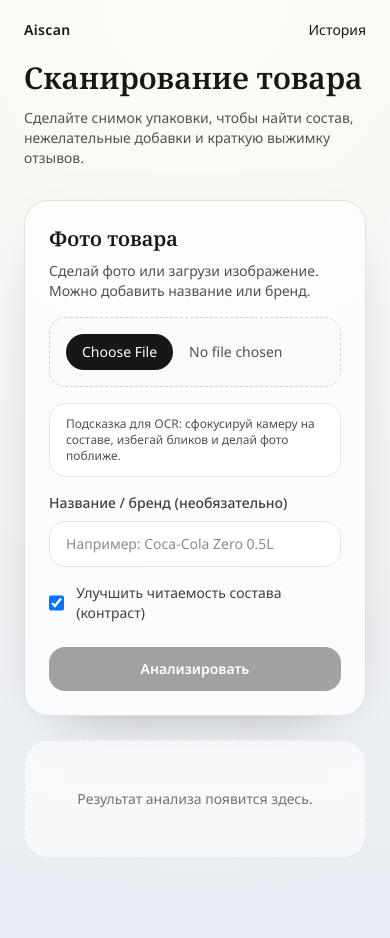
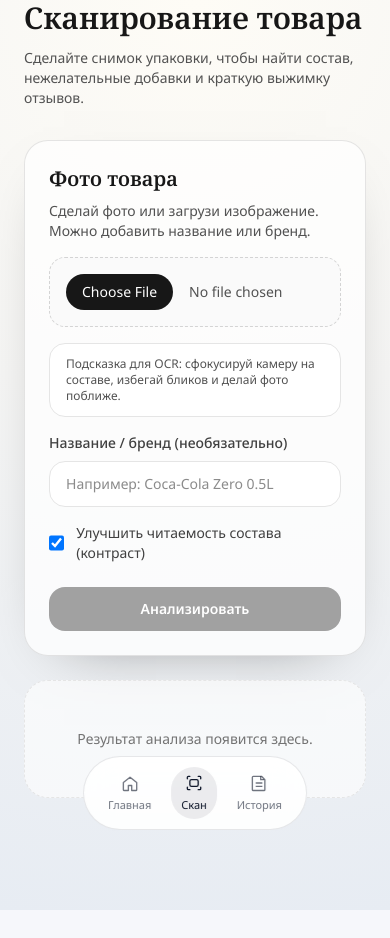
Before and after one commit to Ramiz2284/AI_Sacan_web, a Next.js app: page /scan in a window 390 px wide. After the commit the page ends 910 px from the top, so only its background shows below. Built offline with nearby package versions, Linux system fonts and the light colour scheme.

Commit message:
Add mobile bottom nav and micro animations

```diff
--- a/src/app/globals.css
+++ b/src/app/globals.css
@@ -22,6 +22,7 @@ body {
   color: var(--foreground);
   font-family: var(--font-manrope), sans-serif;
   min-height: 100vh;
+  padding-bottom: env(safe-area-inset-bottom);
 }
 
 h1,
@@ -83,6 +84,57 @@ a {
   animation: fade-in 0.8s ease 0.2s both;
 }
 
+.tap-feedback {
+  transition: transform 0.15s ease, box-shadow 0.2s ease;
+}
+
+.tap-feedback:active {
+  transform: scale(0.98);
+}
+
+.bottom-nav {
+  position: fixed;
+  bottom: 14px;
+  left: 50%;
+  transform: translateX(-50%);
+  display: flex;
+  gap: 10px;
+  padding: 10px 14px;
+  border-radius: 999px;
+  background: rgba(255, 255, 255, 0.9);
+  border: 1px solid rgba(15, 23, 42, 0.1);
+  box-shadow: 0 30px 80px -50px rgba(15, 23, 42, 0.7);
+  backdrop-filter: blur(16px);
+  z-index: 50;
+}
+
+.bottom-nav-item {
+  display: flex;
+  flex-direction: column;
+  align-items: center;
+  gap: 4px;
+  font-size: 11px;
+  color: rgba(15, 23, 42, 0.6);
+  padding: 6px 10px;
+  border-radius: 999px;
+  transition: color 0.2s ease, background 0.2s ease, transform 0.15s ease;
+}
+
+.bottom-nav-item:active {
+  transform: scale(0.95);
+}
+
+.bottom-nav-item.active {
+  color: #0f172a;
+  background: rgba(15, 23, 42, 0.08);
+}
+
+@media (min-width: 768px) {
+  .bottom-nav {
+    display: none;
+  }
+}
+
 @keyframes float-slow {
   0% {
     transform: translate3d(0, 0, 0);
--- a/src/app/history/page.tsx
+++ b/src/app/history/page.tsx
@@ -2,11 +2,12 @@
 
 import Link from "next/link";
 import HistoryList from "@/components/HistoryList";
+import BottomNav from "@/components/BottomNav";
 
 export default function HistoryPage() {
   return (
     <div className="min-h-screen bg-[radial-gradient(circle_at_top,_#f5f7ff,_#f4f5f7_45%,_#eef2f7_100%)] text-neutral-900">
-      <header className="flex items-center justify-between px-6 py-5 text-sm">
+      <header className="hidden items-center justify-between px-6 py-5 text-sm md:flex">
         <Link href="/" className="font-semibold tracking-wide">
           Aiscan
         </Link>
@@ -14,9 +15,10 @@ export default function HistoryPage() {
           Сканировать
         </Link>
       </header>
-      <main className="mx-auto max-w-6xl px-6 pb-20">
+      <main className="mx-auto max-w-6xl px-6 pb-28">
         <HistoryList />
       </main>
+      <BottomNav />
     </div>
   );
 }
--- a/src/app/scan/page.tsx
+++ b/src/app/scan/page.tsx
@@ -2,11 +2,12 @@
 
 import Link from "next/link";
 import ScanForm from "@/components/ScanForm";
+import BottomNav from "@/components/BottomNav";
 
 export default function ScanPage() {
   return (
     <div className="min-h-screen bg-[radial-gradient(circle_at_top,_#fefcf6,_#f5f5f4_45%,_#e7ecf3_100%)] text-neutral-900">
-      <header className="flex items-center justify-between px-6 py-5 text-sm">
+      <header className="hidden items-center justify-between px-6 py-5 text-sm md:flex">
         <Link href="/" className="font-semibold tracking-wide">
           Aiscan
         </Link>
@@ -14,7 +15,7 @@ export default function ScanPage() {
           История
         </Link>
       </header>
-      <main className="mx-auto max-w-6xl px-6 pb-20">
+      <main className="mx-auto max-w-6xl px-6 pb-28">
         <div className="mb-8 max-w-3xl">
           <h1 className="text-3xl font-semibold">Сканирование товара</h1>
           <p className="mt-3 text-sm text-neutral-600">
@@ -24,6 +25,7 @@ export default function ScanPage() {
         </div>
         <ScanForm />
       </main>
+      <BottomNav />
     </div>
   );
 }
--- /dev/null
+++ b/src/components/BottomNav.tsx
@@ -0,0 +1,82 @@
+"use client";
+
+import Link from "next/link";
+import { usePathname } from "next/navigation";
+
+const navItems = [
+  {
+    href: "/",
+    label: "Главная",
+    icon: (
+      <svg width="20" height="20" viewBox="0 0 24 24" fill="none" aria-hidden="true">
+        <path
+          d="M4 11.5L12 5l8 6.5V20a1 1 0 0 1-1 1h-5v-6H10v6H5a1 1 0 0 1-1-1v-8.5z"
+          stroke="currentColor"
+          strokeWidth="1.6"
+          strokeLinejoin="round"
+        />
+      </svg>
+    ),
+  },
+  {
+    href: "/scan",
+    label: "Скан",
+    icon: (
+      <svg width="20" height="20" viewBox="0 0 24 24" fill="none" aria-hidden="true">
+        <path
+          d="M4 7V5a1 1 0 0 1 1-1h2M20 7V5a1 1 0 0 0-1-1h-2M4 17v2a1 1 0 0 0 1 1h2M20 17v2a1 1 0 0 1-1 1h-2"
+          stroke="currentColor"
+          strokeWidth="1.6"
+          strokeLinecap="round"
+        />
+        <rect
+          x="7"
+          y="8"
+          width="10"
+          height="8"
+          rx="2"
+          stroke="currentColor"
+          strokeWidth="1.6"
+        />
+      </svg>
+    ),
+  },
+  {
+    href: "/history",
+    label: "История",
+    icon: (
+      <svg width="20" height="20" viewBox="0 0 24 24" fill="none" aria-hidden="true">
+        <path
+          d="M5 4h10l4 4v12a1 1 0 0 1-1 1H5a1 1 0 0 1-1-1V5a1 1 0 0 1 1-1z"
+          stroke="currentColor"
+          strokeWidth="1.6"
+          strokeLinejoin="round"
+        />
+        <path d="M8 12h8M8 16h8" stroke="currentColor" strokeWidth="1.6" />
+        <path d="M14 4v4h4" stroke="currentColor" strokeWidth="1.6" />
+      </svg>
+    ),
+  },
+];
+
+export default function BottomNav() {
+  const pathname = usePathname();
+
+  return (
+    <nav className="bottom-nav">
+      {navItems.map((item) => {
+        const active = pathname === item.href;
+        return (
+          <Link
+            key={item.href}
+            href={item.href}
+            className={`bottom-nav-item ${active ? "active" : ""}`}
+          >
+            {item.icon}
+            <span>{item.label}</span>
+          </Link>
+        );
+      })}
+    </nav>
+  );
+}
--- a/src/components/HistoryList.tsx
+++ b/src/components/HistoryList.tsx
@@ -69,14 +69,14 @@ export default function HistoryList() {
           <button
             type="button"
             onClick={() => exportHistory()}
-            className="rounded-full border border-neutral-900 px-4 py-2 text-xs font-semibold text-neutral-900 transition hover:bg-neutral-900 hover:text-white"
+            className="tap-feedback rounded-full border border-neutral-900 px-4 py-2 text-xs font-semibold text-neutral-900 transition hover:bg-neutral-900 hover:text-white"
           >
             Экспорт
           </button>
           <button
             type="button"
             onClick={handleClearAll}
-            className="rounded-full border border-rose-300 px-4 py-2 text-xs font-semibold text-rose-700 transition hover:bg-rose-600 hover:text-white"
+            className="tap-feedback rounded-full border border-rose-300 px-4 py-2 text-xs font-semibold text-rose-700 transition hover:bg-rose-600 hover:text-white"
           >
             Очистить всё
           </button>
@@ -142,7 +142,7 @@ export default function HistoryList() {
                     <button
                       type="button"
                       onClick={() => handleRemove(record.id)}
-                      className="mt-4 text-xs font-semibold text-rose-600 hover:text-rose-700"
+                      className="tap-feedback mt-4 text-xs font-semibold text-rose-600 hover:text-rose-700"
                     >
                       Удалить
                     </button>
--- a/src/components/ScanForm.tsx
+++ b/src/components/ScanForm.tsx
@@ -126,7 +126,7 @@ export default function ScanForm() {
           type="button"
           onClick={handleAnalyze}
           disabled={!canSubmit}
-          className="mt-6 w-full rounded-2xl bg-neutral-900 px-4 py-3 text-sm font-semibold text-white transition hover:bg-neutral-800 disabled:cursor-not-allowed disabled:bg-neutral-400"
+          className="tap-feedback mt-6 w-full rounded-2xl bg-neutral-900 px-4 py-3 text-sm font-semibold text-white transition hover:bg-neutral-800 disabled:cursor-not-allowed disabled:bg-neutral-400"
         >
           {loading ? "Анализирую..." : "Анализировать"}
         </button>
@@ -146,7 +146,7 @@ export default function ScanForm() {
             <button
               type="button"
               onClick={handleSave}
-              className="w-full rounded-2xl border border-neutral-900 px-4 py-3 text-sm font-semibold text-neutral-900 transition hover:bg-neutral-900 hover:text-white"
+              className="tap-feedback w-full rounded-2xl border border-neutral-900 px-4 py-3 text-sm font-semibold text-neutral-900 transition hover:bg-neutral-900 hover:text-white"
             >
               {saved ? "Сохранено" : "Сохранить в историю"}
             </button>
```
Also changed, not shown: src/app/page.tsx (+5 -3 lines).
